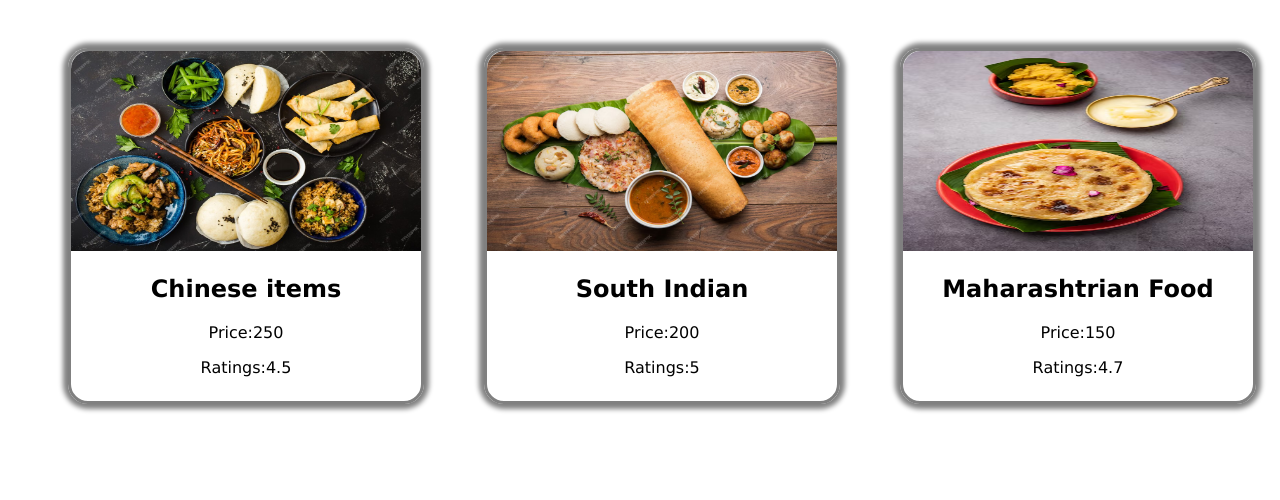
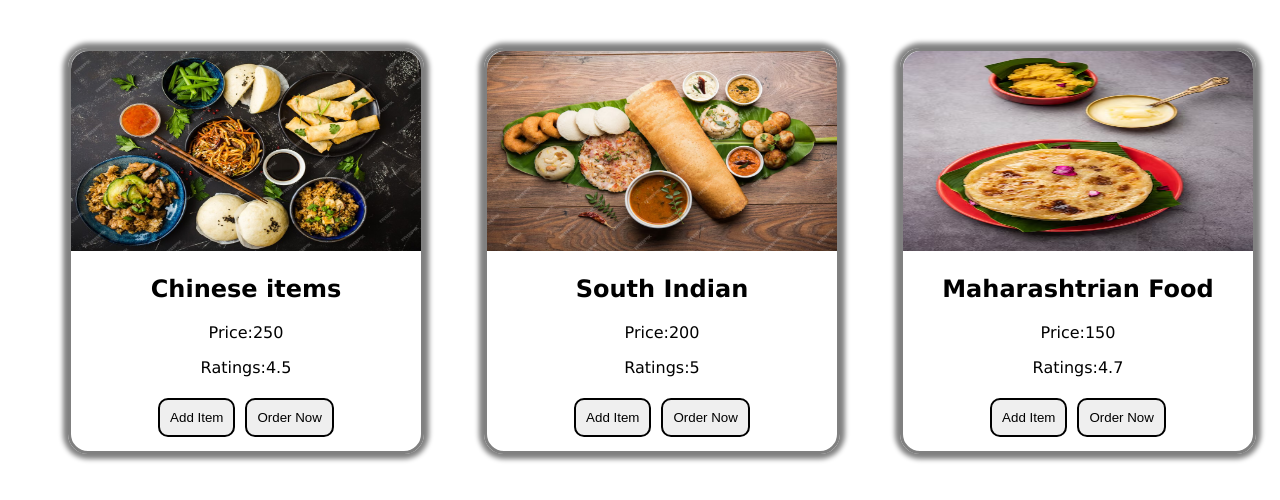
Before and after one commit to nidhiambatkar026/react_Cards, a React app: page / in a window 1280 px wide. Built offline with nearby package versions, Linux system fonts and the light colour scheme.

Commit message:
menu cards created using react

```diff
--- a/src/card.css
+++ b/src/card.css
@@ -1,5 +1,5 @@
 .card{
-    height: 350px;
+    height: 400px;
     width: 350px;
     border: 3px solid grey;
     border-radius: 20px;
@@ -15,3 +15,13 @@
     width: 350px;
     border-radius: 18px 18px 0px 0px;
 }
+.btns{
+    margin: 5px;
+    border: 2px solid black;
+    border-radius: 10px;
+    padding: 10px;
+}
+.btns:hover{
+    cursor: pointer;
+    transform: scale(1.1);
+}
--- a/src/card.js
+++ b/src/card.js
@@ -9,7 +9,21 @@ export default function MenuCard(props){
               <h2 className="food_title">{title}</h2>
               <p className="food_price">Price:{price}</p>
               <p className="food_rating">Ratings:{rating}</p>
+              <AddItem/>
+              <Order/>
            </div>
         </div>
     )
 }
+
+export function AddItem(){
+    return(
+        <button className='btns'>Add Item</button>
+    )
+}
+
+export function Order(){
+    return(
+        <button className='btns'>Order Now</button>
+    )
+}
--- a/src/index.js
+++ b/src/index.js
@@ -3,6 +3,7 @@ import MenuCard from "./card";
 import chinese from "./images/Chinese_items.jpg";
 import south_indian from "./images/south_indian.avif";
 import marathi_food from "./images/maharastrian_food.avif";
+import { AddItem, Order } from "./card";
 
 const root = createRoot(document.getElementById("root"));
 
```
